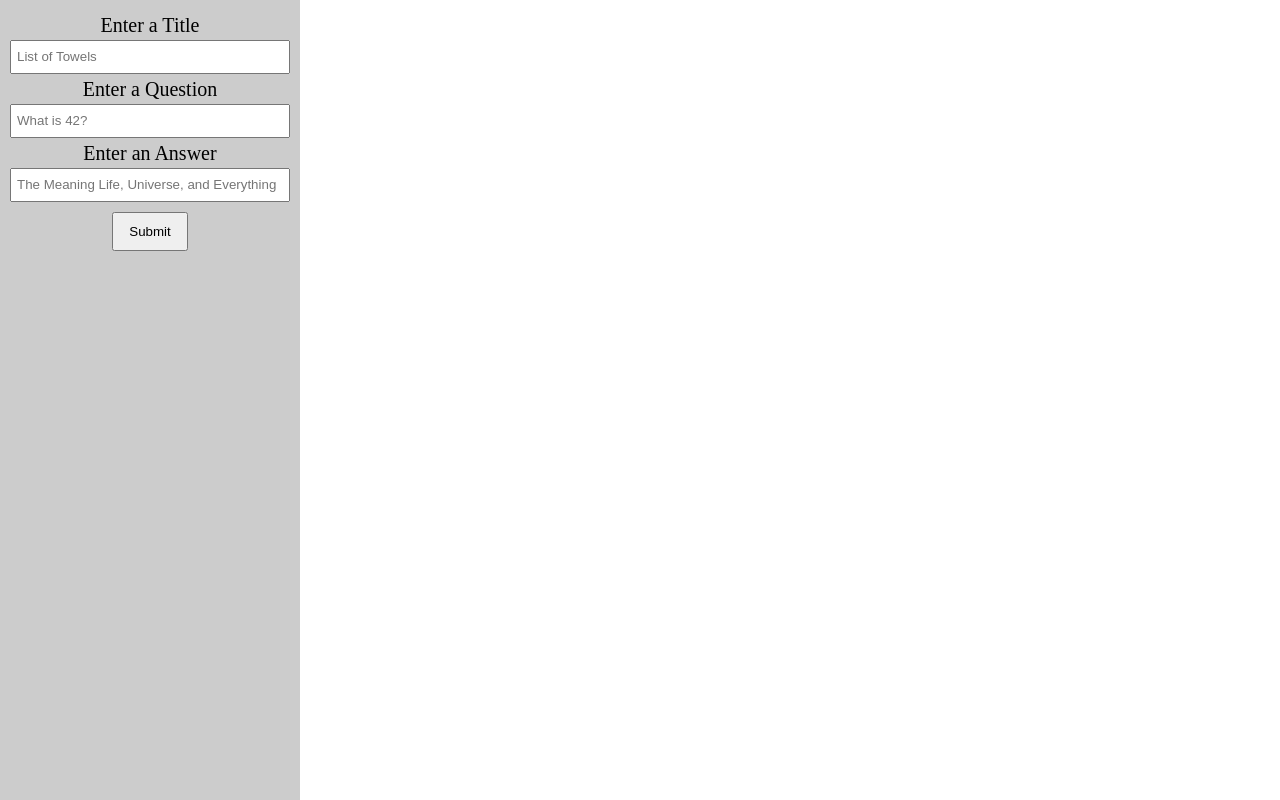
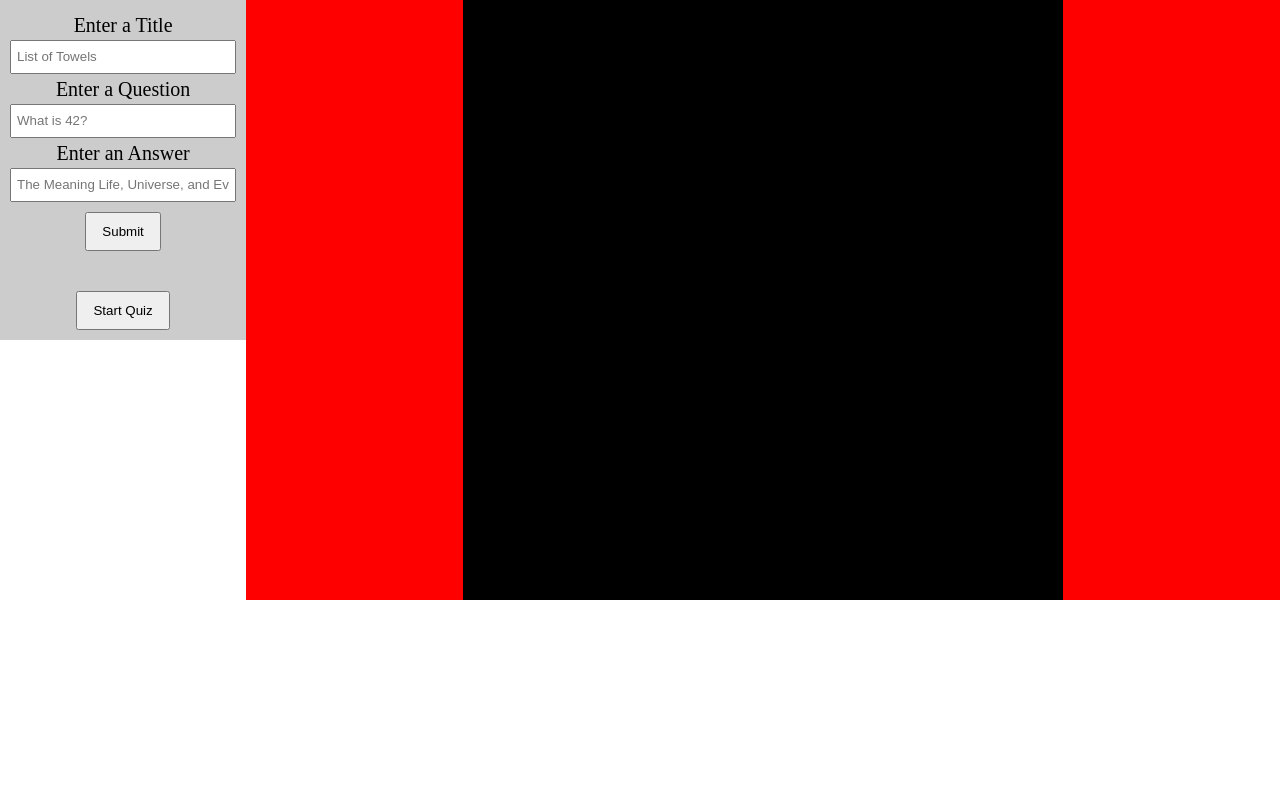
Before and after one commit to Tsukiyonocm/flashcard, a website: page index.html in a window 1280 px wide. Drawn offline with Linux system fonts and the light colour scheme.

Commit message:
basic input functions completed, starting quiz card

```diff
--- a/index.html
+++ b/index.html
@@ -28,8 +28,8 @@
                 <input class="input_answer-input" id="answer" type="text" placeholder="The Meaning Life, Universe, and Everything">
             </div>
 
-            <div class="input_submit">
-                <button class="input_submit-button">Submit</button>
+            <div class="input_submit flex">
+                <button class="input_submit-button btn">Submit</button>
             </div>
 
             <div class="input_display">
@@ -40,8 +40,16 @@
                 </ul> -->
             </div>
 
+            <div class="input_start flex">
+                <button class="input_submit-button btn">Start Quiz</button>
+            </div>
         </section>
 
+        <section class="card">
+            <div class="card_container">
+                <p>content</p>
+            </div>
+        </section>
     </div>
 
 
--- a/js/scripts.js
+++ b/js/scripts.js
@@ -13,26 +13,20 @@ let answer = document.querySelector(".input_answer-input");
 let submit = document.querySelector(".input_submit-button");
 let display = document.querySelector(".input_display");
 
+
 // Event Listener on Submit Button for Display Items Idividually
 submit.addEventListener("click", function() {
     questions.push(question.value);
     answers.push(answer.value);
+
     let trashCan = createDisplayItem();
     trashCan.addEventListener("click", function(){
-        confirm("Are you sure you want to delete this?")
-        && this.parentNode.remove();
+        // confirm("Are you sure you want to delete this?") &&
+        this.parentNode.remove();
     })
-    // createDisplayItem();
+
     inputReset();
 });
-
-
-
-// // Event Listener on Display Items
-// display.addEventListener("click", function(e) {
-
-// });
-
 
 
 // Resets inputs to blank after submit
@@ -40,6 +34,14 @@ function inputReset() {
     question.value = "";
     answer.value = "";
 }
+
+// Start Quiz button goes here
+// Button will randomly generate a question
+// upon completing it, will generate a new random question
+// from the array of questions.
+
+
+
 
 // Creates Each Display Item
 function createDisplayItem() {
--- a/sass/main.scss
+++ b/sass/main.scss
@@ -27,7 +27,14 @@ body {
 /** Primary Container
  ---------------------------------------------------------*/
 .container {
-    max-width: 120rem;
+    max-width: 140rem;
+    display: flex;
+}
+
+.flex {
+    display: flex;
+    justify-content: center;
+    align-items: center;
 }
 
 /** Input Section
@@ -98,14 +105,15 @@ input[type="text"] {
 
     &_submit {
         width: 100%;
-        display: flex;
-        justify-content: center;
-        align-items: center;
 
         &-button {
             margin-top: 1rem;
             padding: 1rem 1.5rem;
         }
+    }
+
+    &_start {
+        width: 100%;
     }
 
     &_display {
@@ -125,12 +133,11 @@ input[type="text"] {
             align-items: center;
         }
 
-        &-item:nth-child(odd){
+        &-item:nth-child(odd) {
             background-color: #aaa;
         }
 
         &-item:hover {
-
         }
 
         &-delete {
@@ -143,3 +150,23 @@ input[type="text"] {
 .input :not(.input_display) div {
     padding-bottom: 2rem;
 }
+
+
+/** Quiz Card
+ ---------------------------------------------------------*/
+
+ .card {
+    width: 100%;
+    background-color: red;
+
+    display: flex;
+    justify-content: center;
+    align-items: center;
+
+    &_container {
+        width: 60rem;
+        height: 60rem;
+        background-color: #000;
+    }
+
+ }
```
Also changed, not shown: css/main.css.
